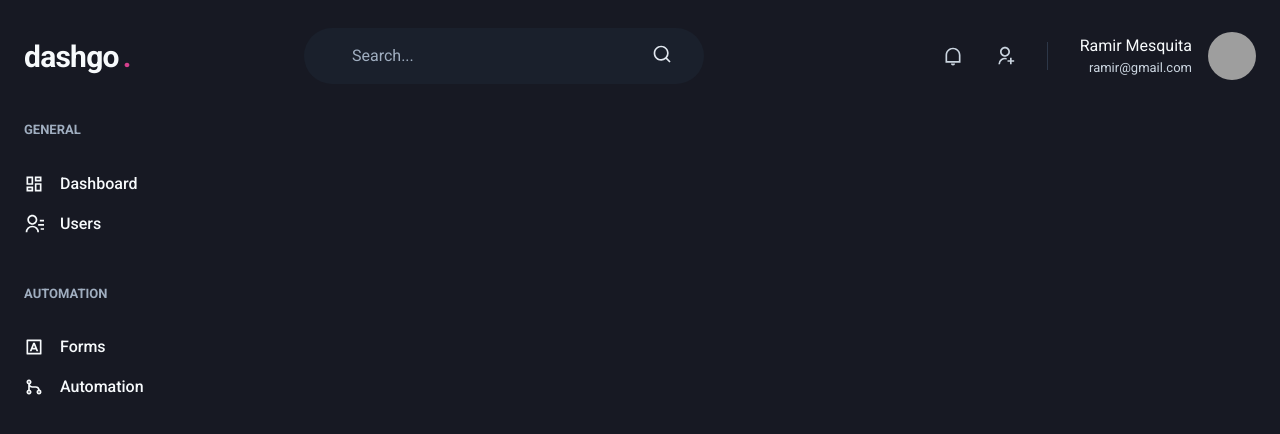
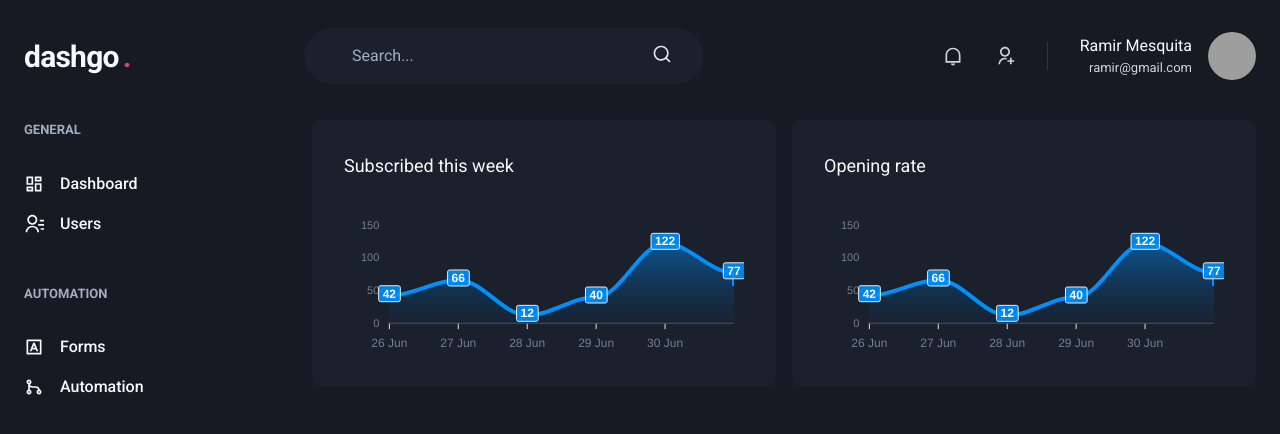
Before and after one commit to ramirlm/next-dashboard, a Next.js app: page /dashboard in a window 1280 px wide. Shown: the top 434 px of the page. Built offline with nearby package versions, Linux system fonts and the light colour scheme; grey boxes are pictures that could not be loaded.

Commit message:
Adding chart on dashboard and also apexcharts dependency

```diff
--- a/package.json
+++ b/package.json
@@ -13,9 +13,11 @@
     "@chakra-ui/react": "^2.2.1",
     "@emotion/react": "^11.9.3",
     "@emotion/styled": "^11.9.3",
+    "apexcharts": "^3.35.3",
     "framer-motion": "^6.3.15",
     "next": "12.1.6",
     "react": "18.2.0",
+    "react-apexcharts": "^1.4.0",
     "react-dom": "18.2.0",
     "react-icons": "^4.4.0"
   },
--- a/src/pages/dashboard.tsx
+++ b/src/pages/dashboard.tsx
@@ -1,6 +1,60 @@
-import { Flex } from "@chakra-ui/react";
+import { Box, Flex, SimpleGrid, Text, theme } from "@chakra-ui/react";
+import dynamic from "next/dynamic";
 import { Header } from "../components/Header";
 import { Sidebar } from "../components/Sidebar";
+const Chart = dynamic(() => import("react-apexcharts"),
+{
+  ssr: false,
+})
+
+const chartOptions = {
+  chart: {
+    toolbar: {
+      show: false,
+    },
+    zoom: {
+      enabled: false,
+    },
+    foreColor: theme.colors.gray[500],
+  },
+  grid: {
+    show: false,
+  },
+  tooltip: {
+    enabled: false,
+  },
+  xaxis: {
+    type: "datetime",
+    axisBorder: {
+      color: theme.colors.gray[600]
+    },
+    axistTicks: {
+      color: theme.colors.gray[600]
+    },
+    categories: [
+      '2022-06-26T00:00:00.000Z',
+      '2022-06-27T00:00:00.000Z',
+      '2022-06-28T00:00:00.000Z',
+      '2022-06-29T00:00:00.000Z',
+      '2022-06-30T00:00:00.000Z',
+      '2022-06-31T00:00:00.000Z',
+      '2022-07-01T00:00:00.000Z',
+    ]
+  },
+  fill: {
+    opacity: 0.3,
+    type: "gradient",
+    gradient: {
+      shade: "dark",
+      opacityFrom: 0.7,
+      opacityTo: 0.3,
+    }
+  }
+}
+
+const series = [
+  { name: 'Series 1', data: [42, 66, 12, 40, 122, 77, 57]}
+]
 
 export default function Dashboard() {
   return (
@@ -15,6 +69,32 @@ export default function Dashboard() {
         px="6"
       >
         <Sidebar />
+        <SimpleGrid
+          flex="1"
+          gap="4"
+          minChildWidth="320px"
+          alignItems="flex-start"
+        >
+          <Box
+            p="8"
+            bg="gray.800"
+            borderRadius={8}
+            pb="4"
+          >
+            <Text fontSize="lg" mb="4">Subscribed this week</Text>
+            <Chart options={chartOptions} series={series} type="area" height={160} />
+          </Box>
+          <Box
+            p="8"
+            bg="gray.800"
+            borderRadius={8}
+            pb="4"
+          >
+            <Text fontSize="lg" mb="4">Opening rate</Text>
+            <Chart options={chartOptions} series={series} type="area" height={160} />
+          </Box>
+        </SimpleGrid>
+
       </Flex>
     </Flex>
   );
```
